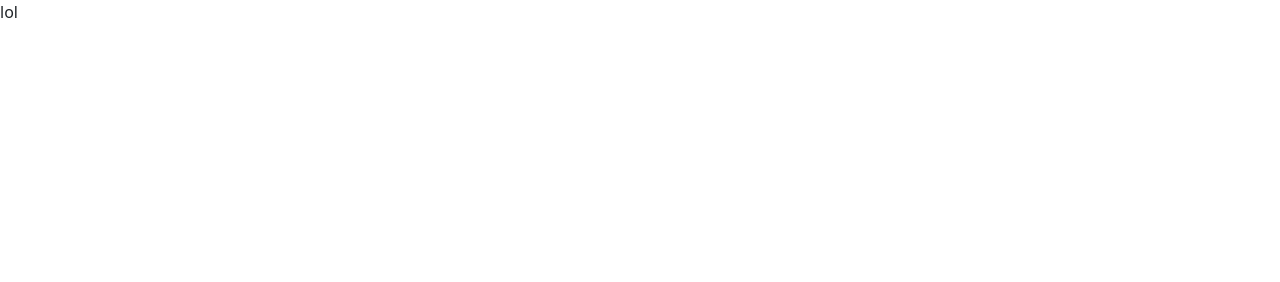
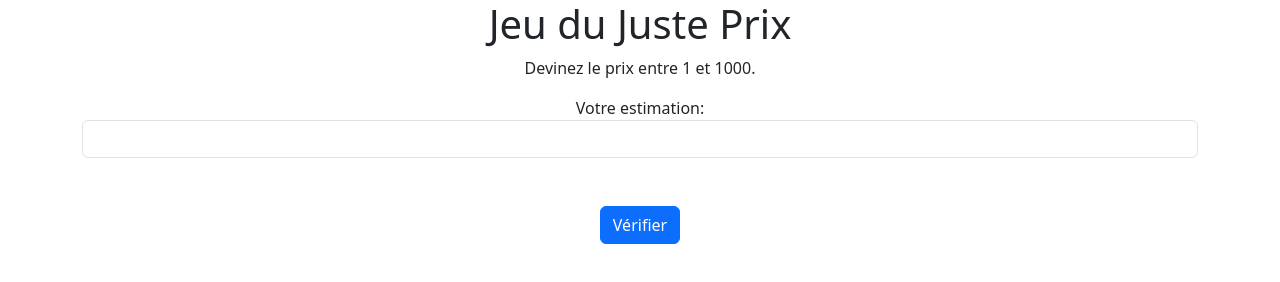
Before and after one commit to DonTitoSama/pwa_exo, a plain HTML site: page offline/games.html in a window 1280 px wide. Drawn offline with Linux system fonts and the light colour scheme; files that its build step writes are made by us from their sources.

Commit message:
:pencil: Add a game

```diff
--- a/offline/games.html
+++ b/offline/games.html
@@ -12,6 +12,38 @@
     <link rel="stylesheet" href="css/bootstrap.css" type="text/css" media="all">
 </head>
 <body>
-    lol
+    <div class="container mx-auto text-center">
+        <h1>Jeu du Juste Prix</h1>
+        <p>Devinez le prix entre 1 et 1000.</p>
+        <div class="form-group">
+            <label for="guess">Votre estimation:</label>
+            <input type="number" class="form-control" id="guess" min="1" max="100">
+        </div>
+        <button class="btn btn-primary mt-5" onclick="checkGuess()">Vérifier</button>
+        <p id="message" class="mt-3"></p>
+    </div>
+
+    <script>
+        // Génération du nombre aléatoire
+        const winningNumber = Math.floor(Math.random() * 100) + 1;
+
+        function checkGuess() {
+            const guessInput = document.getElementById('guess');
+            const guess = parseInt(guessInput.value);
+            const message = document.getElementById('message');
+
+            if (isNaN(guess) || guess < 1 || guess > 1000) {
+                message.textContent = "Veuillez entrer un nombre entre 1 et 1000.";
+            } else {
+                if (guess === winningNumber) {
+                    message.textContent = "Félicitations! Vous avez trouvé le juste prix!";
+                } else if (guess < winningNumber) {
+                    message.textContent = "Le prix est plus élevé.";
+                } else {
+                    message.textContent = "Le prix est plus bas.";
+                }
+            }
+        }
+    </script>
 </body>
 </html>
```
